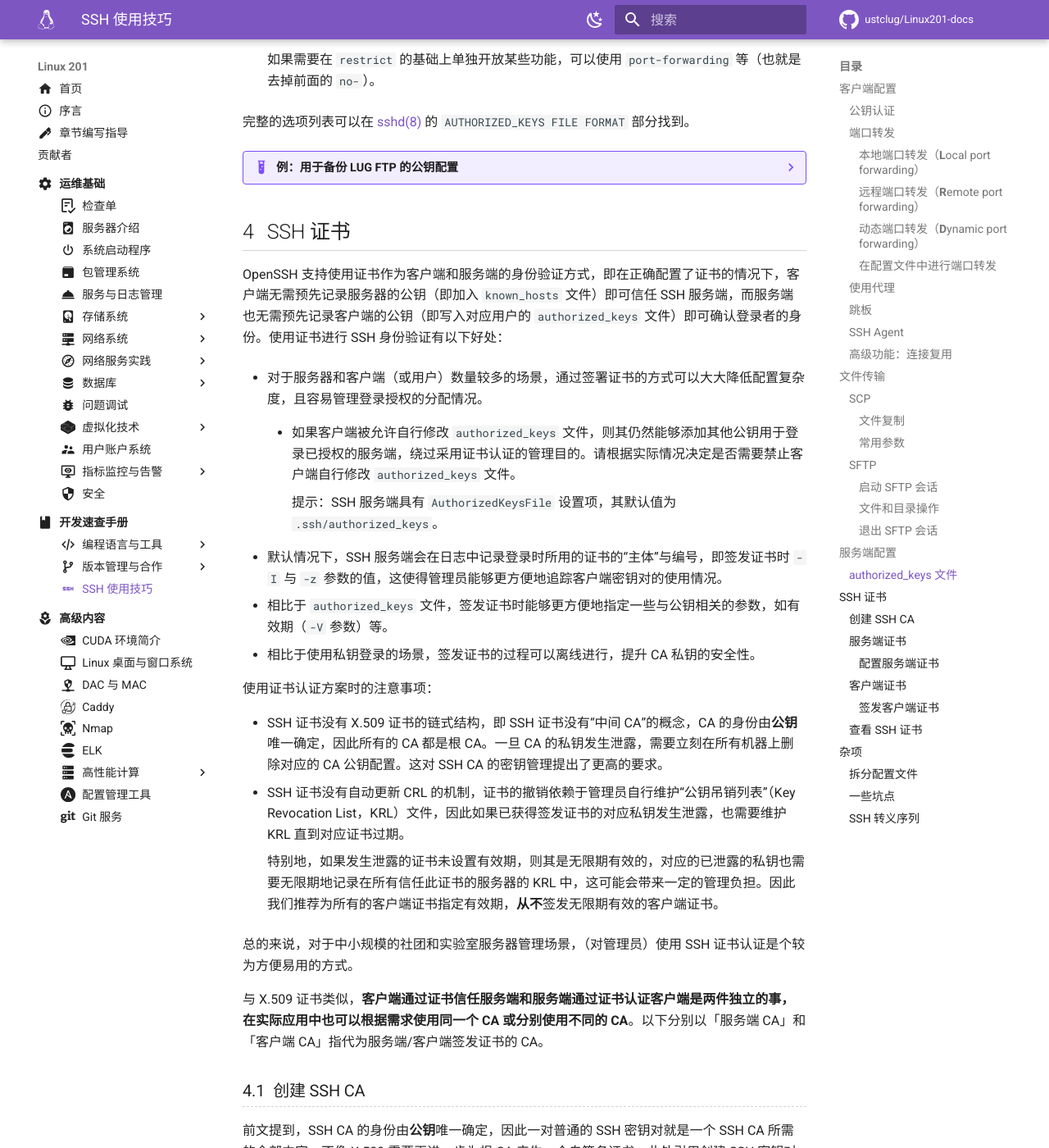
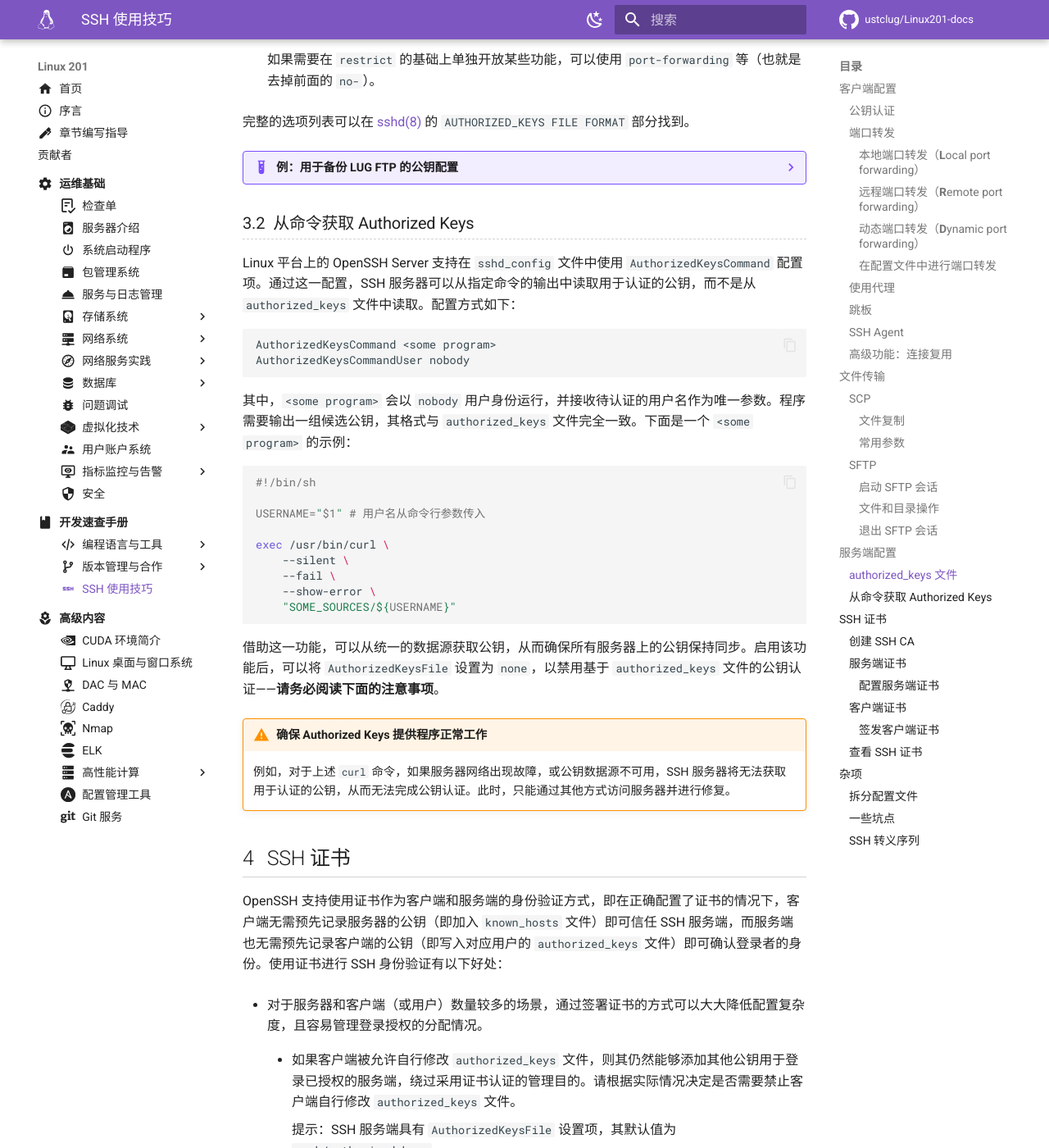
Before and after one commit to ustclug/Linux201-docs, an MkDocs documentation site: the page built from docs/dev/ssh.md, in a window 1280 px wide and 1400 px high, scrolled down 13950 px. Shown: the whole window at 82% size. Built offline with MkDocs 1.6.1 and Material for MkDocs 9.7.7, drawn with Linux system fonts in a browser that asks for light colours; comment, search, counter and statistics services are not loaded.

Commit message:
Add AuthorizedKeysCommand (#78)
* Add AuthorizedKeysCommand

* Fix warning section

````diff
--- a/docs/dev/ssh.md
+++ b/docs/dev/ssh.md
@@ -541,6 +541,35 @@ sshd 接受 SIGHUP 信号作为重新载入配置文件的方式。`sshd -t` 命
     restrict,from="192.0.2.2",command="/usr/bin/rrsync -ro /mnt/lugftp" ssh-rsa ...
     ```
 
+### 从命令获取 Authorized Keys {#authorized-keys-from-command}
+
+Linux 平台上的 OpenSSH Server 支持在 `sshd_config` 文件中使用 `AuthorizedKeysCommand` 配置项。通过这一配置，SSH 服务器可以从指定命令的输出中读取用于认证的公钥，而不是从 `authorized_keys` 文件中读取。配置方式如下：
+
+```plain
+AuthorizedKeysCommand <some program>
+AuthorizedKeysCommandUser nobody
+```
+
+其中，`<some program>` 会以 `nobody` 用户身份运行，并接收待认证的用户名作为唯一参数。程序需要输出一组候选公钥，其格式与 `authorized_keys` 文件完全一致。下面是一个 `<some program>` 的示例：
+
+```sh
+#!/bin/sh
+
+USERNAME="$1" # 用户名从命令行参数传入
+
+exec /usr/bin/curl \
+    --silent \
+    --fail \
+    --show-error \
+    "SOME_SOURCES/${USERNAME}"
+```
+
+借助这一功能，可以从统一的数据源获取公钥，从而确保所有服务器上的公钥保持同步。启用该功能后，可以将 `AuthorizedKeysFile` 设置为 `none`，以禁用基于 `authorized_keys` 文件的公钥认证——**请务必阅读下面的注意事项**。
+
+!!! warning "确保 Authorized Keys 提供程序正常工作"
+
+    例如，对于上述 `curl` 命令，如果服务器网络出现故障，或公钥数据源不可用，SSH 服务器将无法获取用于认证的公钥，从而无法完成公钥认证。此时，只能通过其他方式访问服务器并进行修复。
+
 ## SSH 证书 {#certificates}
 
 OpenSSH 支持使用证书作为客户端和服务端的身份验证方式，即在正确配置了证书的情况下，客户端无需预先记录服务器的公钥（即加入 `known_hosts` 文件）即可信任 SSH 服务端，而服务端也无需预先记录客户端的公钥（即写入对应用户的 `authorized_keys` 文件）即可确认登录者的身份。使用证书进行 SSH 身份验证有以下好处：
````
